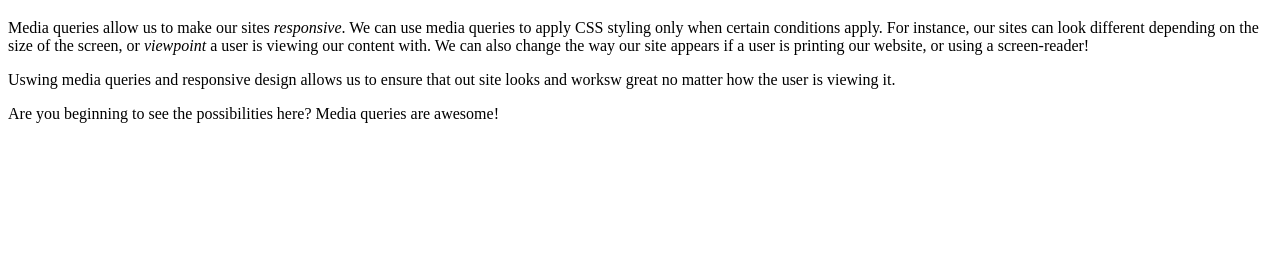
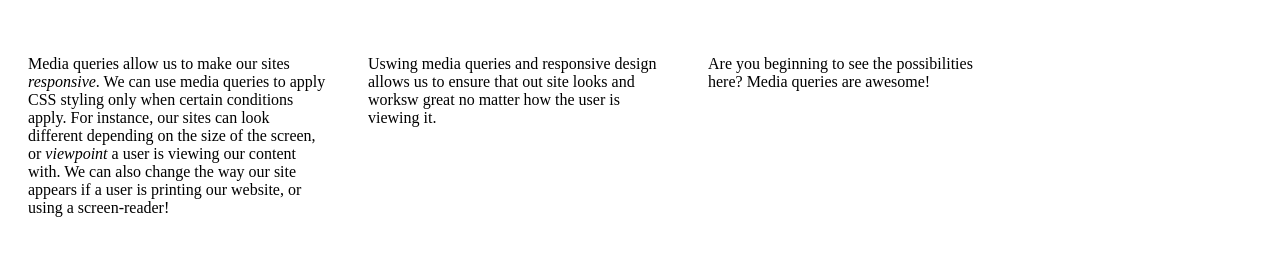
Before and after one commit to SPdowns/queries_age_8, a plain HTML site: page index.html in a window 1280 px wide. Shown: the part 61-316 px from the top of the page. Drawn offline with Linux system fonts and the light colour scheme.

Commit message:
next course

```diff
--- a/css/styles.css
+++ b/css/styles.css
@@ -1,3 +1,11 @@
+@media screen and (min-width: 768px) {
+  .column {
+    width: 300px;
+    float: left;
+    padding: 20px;
+  }
+}
+
 @media screen and (max-width: 1200px) {
   body {
     background-color: black;
```
